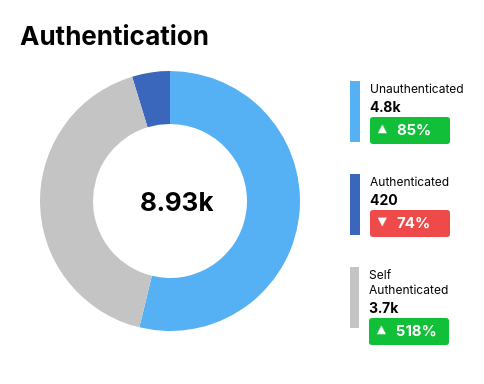
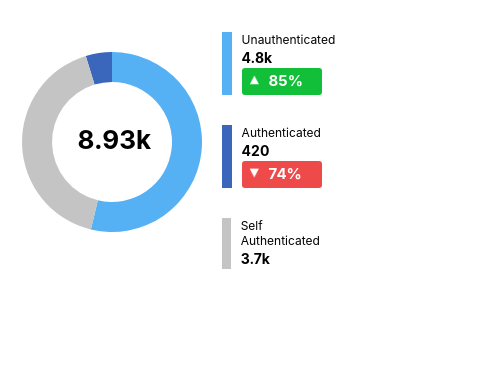
Before and after one commit to JasonDaniel/D3-POC, a React (Create React App) app: page / in a window 390 px wide. Shown: the top 384 px of the page, 484 px wide, since content can reach past the window. Built offline with nearby package versions, Linux system fonts and the light colour scheme.

Commit message:
making donut chart responsive

```diff
--- a/src/App.js
+++ b/src/App.js
@@ -25,8 +25,8 @@ const App = () => {
     <div>
       <DonutChart
         data={data}
-        outerRadius={130}
-        innerRadius={77}
+        outerRadius={90}
+        innerRadius={60}
         title={title}
         colors={colors}
       />
--- a/src/donut-chart.js
+++ b/src/donut-chart.js
@@ -6,32 +6,34 @@ import LegendItem from "./legend-item";
 
 const style = {
   wholeContainer: {
-    margin: "20px"
+    margin: "2% 0 0 2%"
   },
   contentContainer: {
     display: "flex",
     flexDirection: "row",
-    position: "relative",
-    margin: "10px 10px 10px 10px"
+    position: "relative"
   },
   groupVar: {
     position: "relative",
-    margin: "10px 10px 10px 10px"
+    display: "flex",
+    flexDirection: "row",
+    margin: "1%"
   },
   label: {
     position: "absolute",
-    top: "115px",
-    left: "100px",
+    top: "75%",
+    left: "22%",
     fontWeight: 750,
     fontSize: "26px"
   },
   svgVar: {
-    width: "300px",
-    height: "350px"
+    width: "100%",
+    height: "160%",
+    marginLeft: "-10%"
   },
   legendContainer: {
     position: "absolute",
-    left: "270px"
+    left: "60%"
   },
   title: {
     fontWeight: 750,
@@ -51,8 +53,7 @@ const legendData = [
   },
   {
     type: "Self Authenticated ",
-    value: 3705,
-    oldValue: 600
+    value: 3705
   }
 ];
 
@@ -69,7 +70,6 @@ const DonutChart = ({
   var total = 0;
   return (
     <div className={classes.wholeContainer}>
-      <div className={classes.title}>{title}</div>
       <div className={classes.contentContainer}>
         <div className={classes.groupVar}>
           <svg className={classes.svgVar}>
@@ -92,7 +92,6 @@ const DonutChart = ({
           <div className={classes.label}>
             {total > 1000 ? (total / 1000).toFixed(2) + "k" : total}
           </div>
-        </div>
           <div className={classes.legendContainer}>
             {legendData.map((d, i) => {
               return (
@@ -102,6 +101,7 @@ const DonutChart = ({
           </div>
         </div>
       </div>
+    </div>
   );
 };
 
--- a/src/legend-item.js
+++ b/src/legend-item.js
@@ -6,10 +6,9 @@ const styles = {
     display: "flex",
     flexDoirection: "row",
     padding: "10px",
-    margin: "10px 10px 10px 40px"
+    margin: "10px 10px 10px 20px"
   },
   legendBlock: {
-    height: "61px",
     width: "10px"
   },
   legendTextContainer: {
--- a/src/variance.js
+++ b/src/variance.js
@@ -26,6 +26,7 @@ const styles = {
 };
 const Variance = ({ classes, newValue, oldValue }) => {
   const percentConvertor = newValue - oldValue > 0 ? 100 : -100;
+  if (oldValue) {
     return (
       <div
         className={classes.varianceBlock}
@@ -44,6 +45,7 @@ const Variance = ({ classes, newValue, oldValue }) => {
         </div>
       </div>
     );
+  } else return null;
 };
 
 export default withStyles(styles)(Variance);
```
Lines whose indentation alone changed are shown as unchanged.
